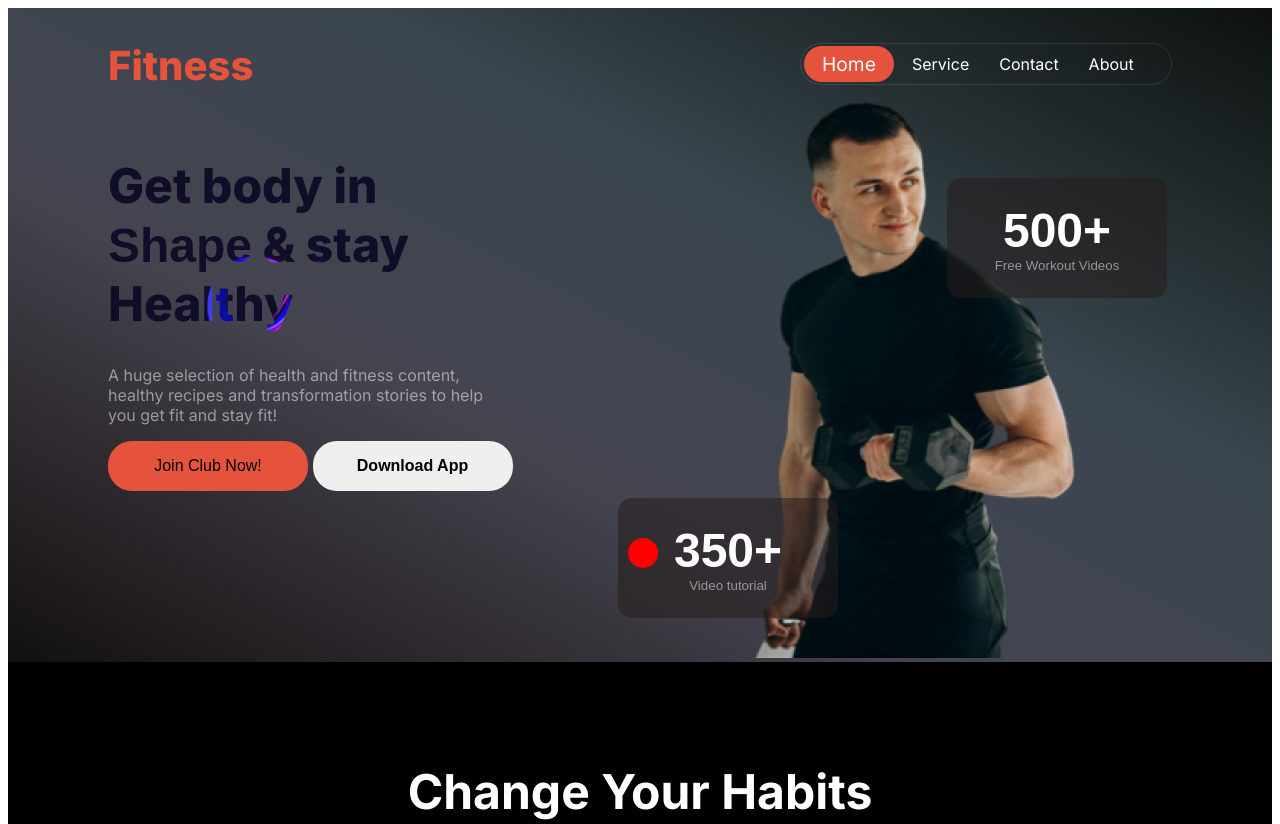
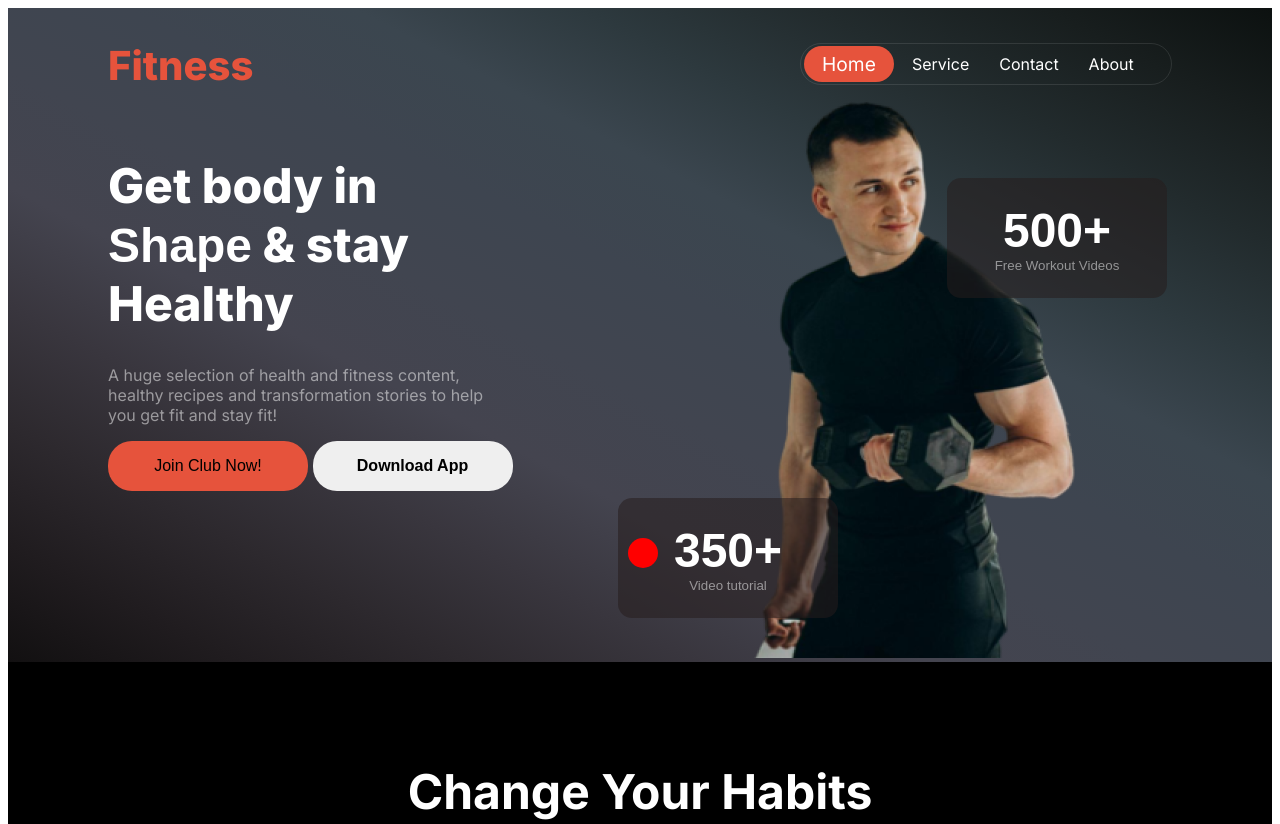
Before and after one commit to ShahJamal6160/Batch-10-Assignment-2, a plain HTML site: page index.html in a window 1280 px wide. Shown: the top 824 px of the page. Drawn offline with nearby package versions, Linux system fonts and the light colour scheme; a web font is replaced by a local one.

Commit message:
edit banner

```diff
--- a/style/style.css
+++ b/style/style.css
@@ -128,9 +128,9 @@
     font-weight: 800;
     font-size: 3rem;
     color: white;
-    background-image: url(/images/SJ.JPG);
+    /* background-image: url(/images/SJ.JPG);
     background-clip: text;
-    color: transparent;
+    color: transparent; */
 }
 
 
```
